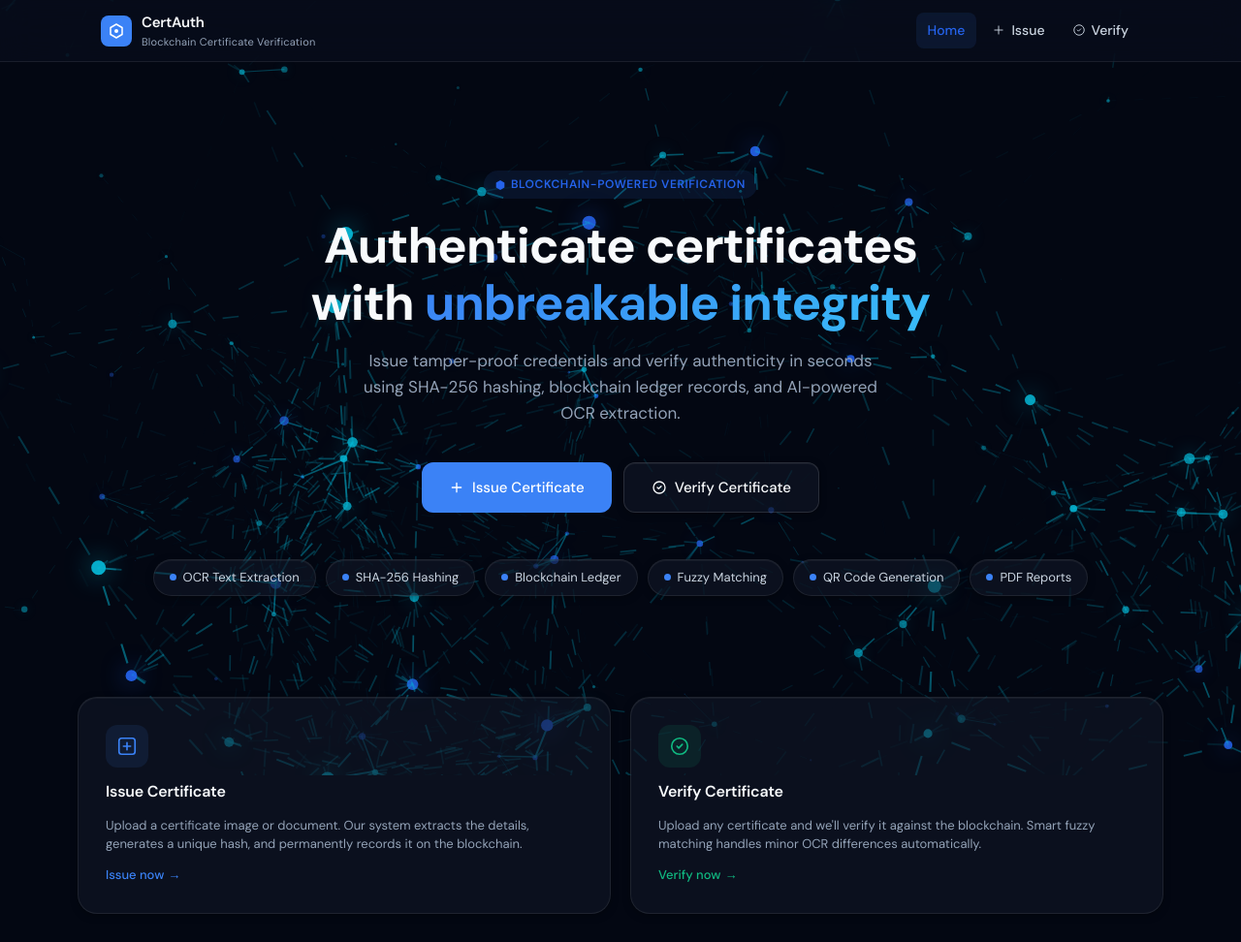
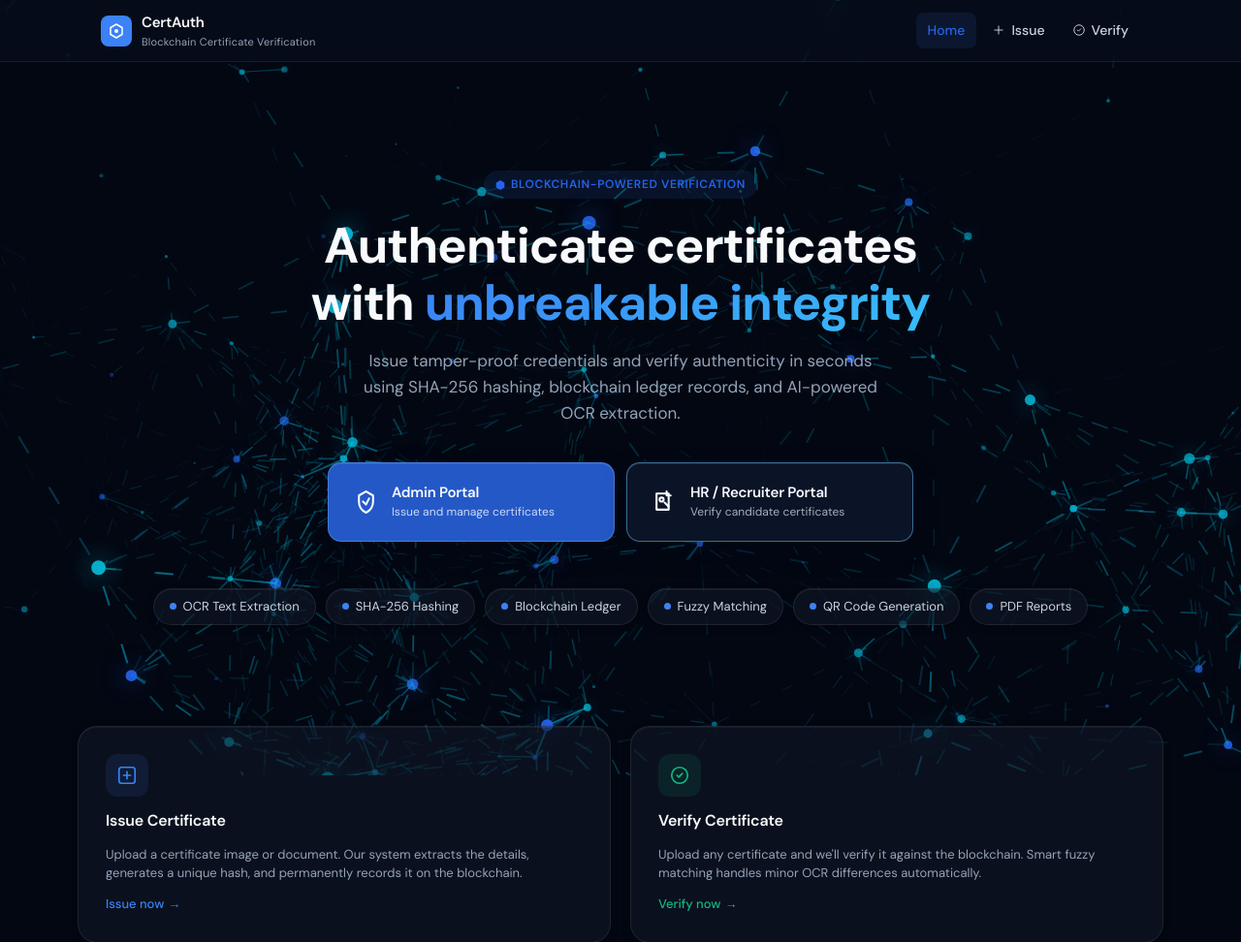
Before and after one commit to Dharshan10053/Blockchain-Credential-Verification, a Flask app: page / in a window 1280 px wide. Shown: the top 972 px of the page at 97% size. Run offline with Flask 2, Linux system fonts and the light colour scheme; some libraries are stand-ins or nearby versions.

Commit message:
Improve landing page portal design

```diff
--- a/app.py
+++ b/app.py
@@ -114,7 +114,9 @@ app.config.update(
     SESSION_COOKIE_SAMESITE='Lax',
     PERMANENT_SESSION_LIFETIME=timedelta(hours=24),
     AUTH_SESSION_INSTANCE=secrets.token_urlsafe(32),
-)
+    )
+app.config['SEND_FILE_MAX_AGE_DEFAULT'] = 0  # Disable caching of static files in dev
+app.config['STATIC_VERSION'] = 1  # Simple version for cache busting
 
 # ----------------------------------
 # UPLOAD LIMITS
--- a/static/css/style.css
+++ b/static/css/style.css
@@ -184,6 +184,138 @@ a:hover { text-decoration: underline; }
   white-space: nowrap;
 }
 .btn:active { transform: translateY(1px); }
+
+/* ── Portal Buttons ─────────────────────────────────────── */
+.portal-btn {
+  position: relative;
+  isolation: isolate;
+  overflow: hidden;
+  display: inline-flex;
+  align-items: center;
+  justify-content: flex-start;
+  gap: 14px;
+  min-width: 296px;
+  min-height: 82px;
+  padding: 16px 26px;
+  border: 1px solid transparent;
+  border-radius: 14px;
+  color: #f8fbff;
+  text-decoration: none;
+  box-shadow: 0 10px 26px rgba(2, 8, 23, 0.26), inset 0 1px 0 rgba(255, 255, 255, 0.08);
+  transition: box-shadow 220ms ease, transform 220ms ease, border-color 220ms ease;
+}
+
+.portal-btn::before {
+  content: "";
+  position: absolute;
+  inset: 0;
+  z-index: 0;
+  border-radius: inherit;
+  transform: scaleX(0);
+  transform-origin: left center;
+  pointer-events: none;
+  transition: transform 300ms cubic-bezier(0.22, 1, 0.36, 1);
+}
+
+.portal-btn:hover::before,
+.portal-btn:focus-visible::before {
+  transform: scaleX(1);
+}
+
+.portal-btn > * {
+  position: relative;
+  z-index: 1;
+}
+
+.portal-btn:focus-visible {
+  outline: 3px solid #67e8f9;
+  outline-offset: 4px;
+}
+
+.portal-btn.primary {
+  background: #2458c6;
+  border-color: rgba(147, 197, 253, 0.32);
+}
+
+.portal-btn.primary::before {
+  background: #153b91;
+}
+
+.portal-btn.primary .portal-subtitle {
+  color: rgba(241, 247, 255, 0.82);
+}
+
+.portal-btn.secondary {
+  background: #0b1427;
+  border-color: rgba(103, 190, 255, 0.52);
+}
+
+.portal-btn.secondary::before {
+  background: #1d55b8;
+}
+
+.portal-btn.secondary:hover .portal-subtitle,
+.portal-btn.secondary:focus-visible .portal-subtitle {
+  color: rgba(240, 249, 255, 0.9);
+}
+
+.portal-icon {
+  width: 25px;
+  height: 25px;
+  flex-shrink: 0;
+}
+
+.portal-text {
+  display: flex;
+  flex-direction: column;
+  justify-content: center;
+  gap: 3px;
+  text-align: left;
+}
+
+.portal-title {
+  color: #f8fbff;
+  font-size: 15px;
+  font-weight: 600;
+  letter-spacing: -0.015em;
+  line-height: 1.25;
+}
+
+.portal-subtitle {
+  color: rgba(226, 234, 247, 0.72);
+  font-size: 12px;
+  font-weight: 400;
+  letter-spacing: 0.005em;
+  line-height: 1.35;
+}
+
+.portal-btn:hover {
+  text-decoration: none;
+  border-color: rgba(165, 218, 255, 0.72);
+  box-shadow: 0 14px 32px rgba(2, 8, 23, 0.34), 0 0 0 3px rgba(56, 153, 240, 0.12);
+  transform: translateY(-1px);
+}
+
+.portal-btn:active,
+.portal-btn:focus-visible {
+  transform: translateY(0);
+}
+
+@media (prefers-reduced-motion: reduce) {
+  .portal-btn,
+  .portal-btn::before {
+    transition: none;
+  }
+}
+
+@media (max-width: 640px) {
+  .portal-btn {
+    width: 100%;
+    max-width: 360px;
+    min-width: 0;
+  }
+}
+
 
 .btn-primary {
   background: var(--blue);
--- a/templates/base.html
+++ b/templates/base.html
@@ -4,7 +4,7 @@
   <meta charset="UTF-8">
   <meta name="viewport" content="width=device-width, initial-scale=1.0">
   <title>{% block title %}CertAuth{% endblock %} — Smart Certificate Authentication</title>
-  <link rel="stylesheet" href="{{ url_for('static', filename='css/style.css') }}">
+  <link rel="stylesheet" href="{{ url_for('static', filename='css/style.css') }}?v={{ config.get('STATIC_VERSION', 0) }}">
   {% block head_extra %}{% endblock %}
 </head>
 <body>
--- a/templates/index.html
+++ b/templates/index.html
@@ -24,13 +24,27 @@
     </p>
 
     <div class="hero-actions fade-up fade-up-3">
-      <a href="{{ url_for('issue') }}" class="btn btn-primary btn-lg">
-        <svg width="16" height="16" fill="none" stroke="currentColor" stroke-width="2" viewBox="0 0 24 24"><path d="M12 5v14M5 12h14" stroke-linecap="round"/></svg>
-        Issue Certificate
+      <a href="{{ url_for('issue') }}" class="portal-btn primary">
+        <svg class="portal-icon" viewBox="0 0 24 24" fill="none" stroke="currentColor" stroke-width="2" stroke-linecap="round" stroke-linejoin="round">
+          <path d="M12 2l7 4v6c0 5-3 9-7 11-4-2-7-6-7-11V6l7-4z"/>
+          <polyline points="9 12 12 15 15 9"/>
+        </svg>
+        <div class="portal-text">
+          <div class="portal-title">Admin Portal</div>
+          <div class="portal-subtitle">Issue and manage certificates</div>
+        </div>
       </a>
-      <a href="{{ url_for('verify') }}" class="btn btn-secondary btn-lg">
-        <svg width="16" height="16" fill="none" stroke="currentColor" stroke-width="2" viewBox="0 0 24 24"><path d="M9 12l2 2 4-4" stroke-linecap="round" stroke-linejoin="round"/><circle cx="12" cy="12" r="9" stroke-width="2"/></svg>
-        Verify Certificate
+      <a href="{{ url_for('verify') }}" class="portal-btn secondary">
+        <svg class="portal-icon" viewBox="0 0 24 24" fill="none" stroke="currentColor" stroke-width="2" stroke-linecap="round" stroke-linejoin="round">
+          <path d="M4 4h12v16H4z"/>
+          <path d="M14 2v4h4"/>
+          <circle cx="9" cy="10" r="2"/>
+          <line x1="12" y1="13" x2="16" y2="17"/>
+        </svg>
+        <div class="portal-text">
+          <div class="portal-title">HR / Recruiter Portal</div>
+          <div class="portal-subtitle">Verify candidate certificates</div>
+        </div>
       </a>
     </div>
 
```
